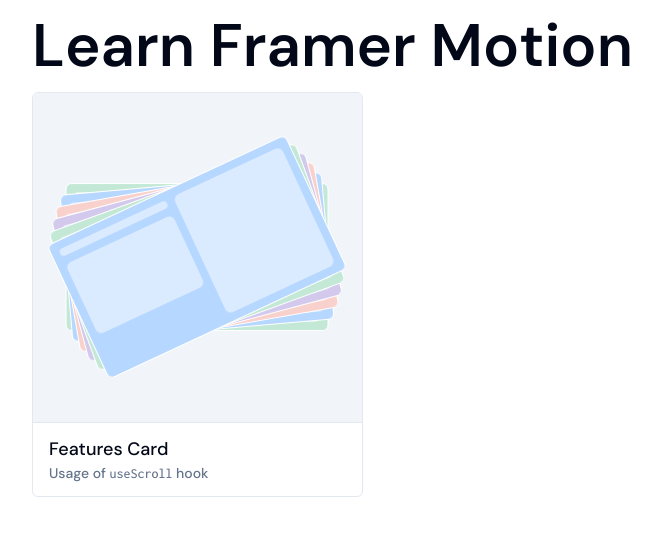
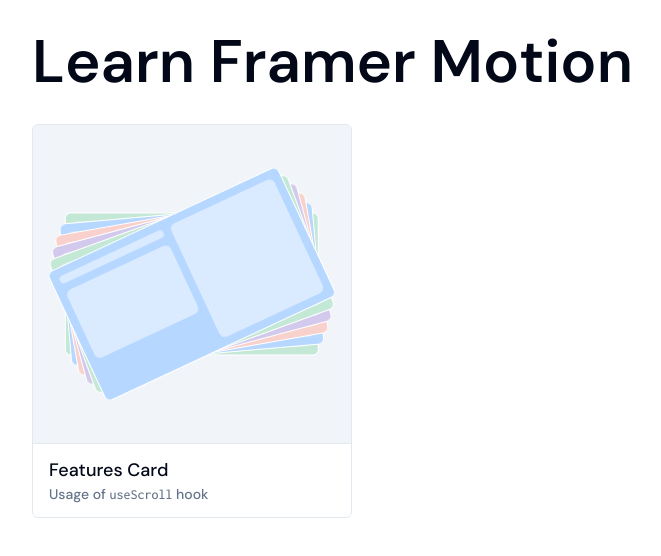
Before and after one commit to abinashpanda/learn-framer-motion, a React (Vite) app: page / in a window 1280 px wide. Shown: the top 556 px of the page, without its empty margins (96-757 px from the left). Built offline with nearby package versions, Linux system fonts and the light colour scheme.

Commit message:
feat(animation): add page transitions

```diff
--- a/src/app.tsx
+++ b/src/app.tsx
@@ -1,8 +1,10 @@
-import { createBrowserRouter, RouterProvider } from 'react-router-dom'
+import { Route, Routes, useLocation } from 'react-router-dom'
 import { useEffect } from 'react'
 import Lenis from '@studio-freight/lenis'
+import { AnimatePresence } from 'framer-motion'
 import Home from './pages/home'
 import FeaturesCard from './pages/features-card'
+import PageTransition from './components/page-transition'
 
 export default function App() {
   useEffect(() => {
@@ -20,16 +22,28 @@
     }
   })
 
-  return <RouterProvider router={router} />
+  const location = useLocation()
+
+  return (
+    <AnimatePresence mode="wait">
+      <Routes location={location} key={location.pathname}>
+        <Route
+          path="/"
+          element={
+            <PageTransition>
+              <Home />
+            </PageTransition>
+          }
+        />
+        <Route
+          path="/features-card"
+          element={
+            <PageTransition>
+              <FeaturesCard />
+            </PageTransition>
+          }
+        />
+      </Routes>
+    </AnimatePresence>
+  )
 }
-
-const router = createBrowserRouter([
-  {
-    path: '/',
-    element: <Home />,
-  },
-  {
-    path: '/features-card',
-    element: <FeaturesCard />,
-  },
-])
--- /dev/null
+++ b/src/components/page-transition/index.ts
@@ -0,0 +1 @@
+export { default } from './page-transition'
--- /dev/null
+++ b/src/components/page-transition/page-transition.tsx
@@ -0,0 +1,31 @@
+import { motion } from 'framer-motion'
+
+export default function PageTransition({ children }: React.PropsWithChildren<{}>) {
+  return (
+    <>
+      <motion.div
+        initial={{ opacity: 0 }}
+        animate={{ opacity: 1 }}
+        exit={{ opacity: 0 }}
+        transition={{ duration: 1, ease: 'easeInOut' }}
+        className="relative"
+      >
+        {children}
+      </motion.div>
+      <motion.div
+        className="fixed bottom-0 top-0 z-50 h-screen w-full origin-bottom bg-primary"
+        initial={{ scaleY: 0 }}
+        animate={{ scaleY: 0 }}
+        exit={{ scaleY: 1 }}
+        transition={{ duration: 1, ease: 'easeInOut' }}
+      />
+      <motion.div
+        className="fixed bottom-0 top-0 z-50 h-screen w-full origin-top bg-background"
+        initial={{ scaleY: 0 }}
+        animate={{ scaleY: 0 }}
+        exit={{ scaleY: 1 }}
+        transition={{ duration: 1, ease: 'easeInOut', delay: 1 }}
+      />
+    </>
+  )
+}
--- a/src/main.tsx
+++ b/src/main.tsx
@@ -1,13 +1,16 @@
 import { StrictMode } from 'react'
 import ReactDOM from 'react-dom/client'
 import './styles/globals.css'
+import { BrowserRouter } from 'react-router-dom'
 import App from './app'
 import { ToastProvider } from './components/ui/toast'
 
 ReactDOM.createRoot(document.getElementById('root')!).render(
   <StrictMode>
-    <ToastProvider>
-      <App />
-    </ToastProvider>
+    <BrowserRouter>
+      <ToastProvider>
+        <App />
+      </ToastProvider>
+    </BrowserRouter>
   </StrictMode>,
 )
--- a/src/pages/features-card/features-card.tsx
+++ b/src/pages/features-card/features-card.tsx
@@ -1,6 +1,7 @@
 import { MotionValue, motion, useScroll, useTransform } from 'framer-motion'
-import { CheckCircleIcon } from 'lucide-react'
+import { CheckCircleIcon, HomeIcon } from 'lucide-react'
 import { ElementRef, useRef } from 'react'
+import { Link } from 'react-router-dom'
 
 type Feature = {
   title: string
@@ -116,14 +117,26 @@
   })
 
   return (
-    <>
-      <div className="fixed left-0 right-0 top-0 z-50 h-16 border-b bg-white" />
-      <div className="mx-auto mb-16 h-[600px] max-w-screen-lg rounded-3xl bg-zinc-100" />
-      <div className="mb-16 px-4 py-24">
+    <div className="bg-background text-foreground">
+      <div className="fixed left-0 right-0 top-0 z-50 h-16 border-b bg-muted/20 backdrop-blur-md">
+        <div className="mx-auto flex h-full max-w-screen-lg items-center">
+          <Link to="/" className="flex items-center gap-2">
+            <HomeIcon />
+            <span>Home</span>
+          </Link>
+        </div>
+      </div>
+      <div className="space-y-16 px-4 py-20">
+        <div className="mx-auto h-[600px] max-w-screen-lg rounded-3xl bg-muted" />
+        <div>
           <div className="mx-auto mb-24 max-w-screen-md text-center text-6xl font-semibold">
             Exclusive features that help you sell more
           </div>
-        <div className="mx-auto max-w-screen-xl" ref={container} style={{ height: `${50 * FEATURES.length}vh` }}>
+          <div
+            className="relative mx-auto mb-[160px] max-w-screen-xl"
+            ref={container}
+            style={{ height: `${50 * FEATURES.length}vh` }}
+          >
             <div className="sticky top-[200px] h-[50vh]">
               {FEATURES.map((feature, index) => {
                 return (
@@ -138,9 +151,10 @@
               })}
             </div>
           </div>
+          <div className="mx-auto h-[600px] max-w-screen-lg rounded-3xl bg-muted" />
         </div>
-      <div className="mx-auto mb-16 h-[600px] max-w-screen-lg rounded-3xl bg-zinc-100" />
-    </>
+      </div>
+    </div>
   )
 }
 
@@ -179,7 +193,7 @@
 
   return (
     <motion.div
-      className="absolute inset-0 rounded-3xl p-10"
+      className="light absolute inset-0 rounded-3xl p-10"
       style={{
         backgroundColor: bgColor,
         rotate,
@@ -190,11 +204,11 @@
     >
       <div className="grid grid-cols-2 gap-8">
         <div>
-          <div className="mb-4 text-4xl font-bold text-zinc-900">{title}</div>
-          <div className="mb-4 text-zinc-600">{description}</div>
+          <div className="mb-4 text-4xl font-bold text-foreground">{title}</div>
+          <div className="mb-4 text-muted-foreground">{description}</div>
           <div className="space-y-2">
             {features.map((feature, index) => (
-              <div key={index} className="flex items-center gap-2 text-sm font-medium text-zinc-900">
+              <div key={index} className="flex items-center gap-2 text-sm font-medium text-foreground">
                 <CheckCircleIcon className="h-4 w-4" />
                 <div>{feature}</div>
               </div>
--- a/src/pages/home/home.tsx
+++ b/src/pages/home/home.tsx
@@ -7,9 +7,9 @@
 
 export default function Home() {
   return (
-    <div className="p-4">
+    <div className="p-8">
       <motion.div
-        className="mx-auto grid max-w-screen-lg grid-cols-3 gap-4"
+        className="mx-auto grid max-w-screen-lg grid-cols-3 gap-8"
         initial="initial"
         animate="animate"
         variants={{
--- a/src/styles/globals.css
+++ b/src/styles/globals.css
@@ -6,7 +6,8 @@
 
 @layer base {
   @layer base {
-    :root {
+    :root,
+    .light {
       --background: 0 0% 100%;
       --foreground: 222.2 84% 4.9%;
       --card: 0 0% 100%;
```
Lines whose indentation alone changed are shown as unchanged.
